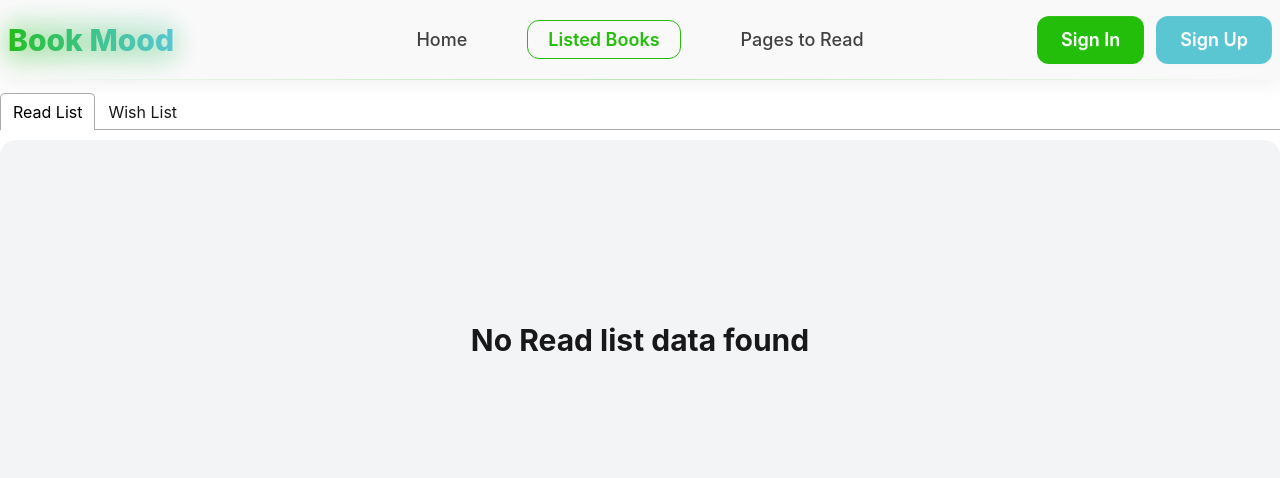
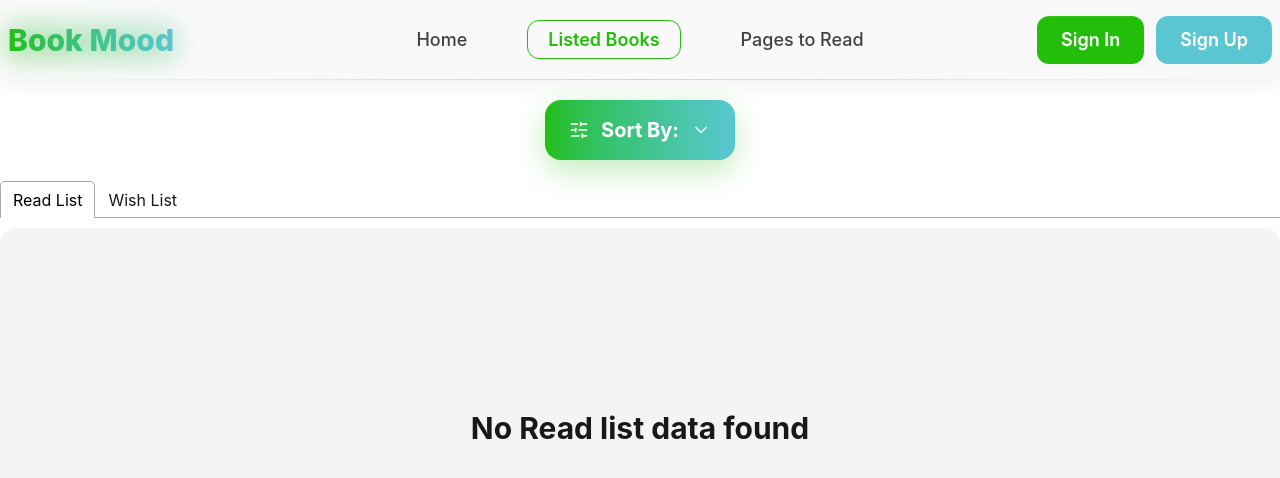
Before and after one commit to Tariqul-stack/book-mood, a React (Vite) app: page /books in a window 1280 px wide. Shown: the top 478 px of the page. Built offline with nearby package versions, Linux system fonts and the light colour scheme.

Commit message:
Implement sorting by pages and rating for read list and wishlist components

```diff
--- a/src/components/ListedBooks/ListedReadList.jsx
+++ b/src/components/ListedBooks/ListedReadList.jsx
@@ -2,12 +2,18 @@ import React, { useContext } from "react";
 import { BookContext } from "../../Context/BookContext";
 import BookCard from "../UI/BookCard";
 
-const ListedReadList = () => {
-  const { readList, wishList } = useContext(BookContext);
+const ListedReadList = ({ sortingType }) => {
+  const { readList } = useContext(BookContext);
 
-  console.log(readList, wishList, "book Context");
+  const filteredReadList = [...readList];
 
-  if (readList.length === 0) {
+  if (sortingType === "pages") {
+    filteredReadList.sort((a, b) => a.totalPages - b.totalPages);
+  } else if (sortingType === "rating") {
+    filteredReadList.sort((a, b) => a.rating - b.rating);
+  }
+
+  if (filteredReadList.length === 0) {
     return (
       <div className="h-[50vh] bg-gray-100 flex items-center justify-center rounded-2xl">
         <h2 className="font-bold text-3xl">No Read list data found</h2>
@@ -16,12 +22,10 @@ const ListedReadList = () => {
   }
 
   return (
-    <div>
-      <div className="grid grid-cols-1 md:grid-cols-3 gap-4">
-        {readList.map((book, index) => (
-          <BookCard key={index} book={book} />
-        ))}
-      </div>
+    <div className="grid grid-cols-1 md:grid-cols-3 gap-4">
+      {filteredReadList.map((book) => (
+        <BookCard key={book.bookId} book={book} />
+      ))}
     </div>
   );
 };
--- a/src/components/ListedBooks/ListedWishList.jsx
+++ b/src/components/ListedBooks/ListedWishList.jsx
@@ -2,12 +2,21 @@ import { useContext } from "react";
 import { BookContext } from "../../Context/BookContext";
 import BookCard from "../UI/BookCard";
 
-const ListedWishList = () => {
+const ListedWishList = ({ sortingType }) => {
   const { wishList } = useContext(BookContext);
 
   console.log(wishList, "book Context");
 
-  if (wishList.length === 0) {
+  // sorting logic
+  const filteredWishList = [...wishList];
+
+  if (sortingType === "pages") {
+    filteredWishList.sort((a, b) => a.totalPages - b.totalPages);
+  } else if (sortingType === "rating") {
+    filteredWishList.sort((a, b) => a.rating - b.rating);
+  }
+
+  if (filteredWishList.length === 0) {
     return (
       <div className="h-[50vh] bg-gray-100 flex items-center justify-center rounded-2xl">
         <h2 className="font-bold text-3xl">No Wish list data found</h2>
@@ -16,12 +25,10 @@ const ListedWishList = () => {
   }
 
   return (
-    <div>
-      <div className="grid grid-cols-1 md:grid-cols-3 gap-4">
-        {wishList.map((book, index) => (
-          <BookCard key={index} book={book} />
-        ))}
-      </div>
+    <div className="grid grid-cols-1 md:grid-cols-3 gap-4">
+      {filteredWishList.map((book) => (
+        <BookCard key={book.bookId} book={book} />
+      ))}
     </div>
   );
 };
--- a/src/pages/Books/Books.jsx
+++ b/src/pages/Books/Books.jsx
@@ -1,16 +1,64 @@
-import React, { useContext } from "react";
+import React, { useContext, useState } from "react";
 import { BookContext } from "../../Context/BookContext";
 import { Tab, Tabs, TabList, TabPanel } from "react-tabs";
 import "react-tabs/style/react-tabs.css";
 import ListedReadList from "../../components/ListedBooks/ListedReadList";
 import ListedWishList from "../../components/ListedBooks/ListedWishList";
+import { ChevronDown, SlidersHorizontal, FileText, Star } from "lucide-react";
 
 const Books = () => {
   const { readList, wishList } = useContext(BookContext);
   console.log(readList, wishList, "book Context");
 
+  const [sortingType, setSortingType] = useState("");
+  console.log(sortingType, "Sorting type");
+
   return (
-    <div className="container mx-auto my-3">
+    <div className="container mx-auto my-5">
+      {/* Sorting */}
+      <div className="flex justify-center my-5">
+        <div className="dropdown dropdown-start">
+          <div
+            tabIndex={0}
+            role="button"
+            className="btn h-auto min-h-0 border-0 px-6 py-4 rounded-2xl text-lg md:text-xl font-bold text-white
+                  bg-linear-to-r from-[#23BE0A] to-[#59C6D2]
+                  shadow-[0_10px_30px_rgba(35,190,10,0.28)]
+                  hover:scale-[1.02] hover:shadow-[0_12px_35px_rgba(35,190,10,0.34)]
+                  transition-all duration-300 flex items-center gap-3"
+          >
+            <SlidersHorizontal size={20} className="opacity-95" />
+            <span>Sort By: {sortingType}</span>
+            <ChevronDown size={20} className="opacity-90" />
+          </div>
+
+          <ul
+            tabIndex={0}
+            className="dropdown-content z-1 mt-3 w-56 rounded-2xl border border-white/10 bg-white p-2 shadow-[0_18px_45px_rgba(0,0,0,0.12)] backdrop-blur-md"
+          >
+            <li>
+              <button
+                onClick={() => setSortingType("pages")}
+                className="w-full flex items-center gap-3 rounded-xl px-4 py-3 text-left text-[17px] font-semibold text-[#131313] hover:bg-[#23BE0A]/10 hover:text-[#23BE0A] transition-all duration-200"
+              >
+                <FileText size={18} />
+                Pages
+              </button>
+            </li>
+            <li>
+              <button
+                onClick={() => setSortingType("rating")}
+                className="w-full flex items-center gap-3 rounded-xl px-4 py-3 text-left text-[17px] font-semibold text-[#131313] hover:bg-[#59C6D2]/10 hover:text-[#59C6D2] transition-all duration-200"
+              >
+                <Star size={18} />
+                Rating
+              </button>
+            </li>
+          </ul>
+        </div>
+      </div>
+
+      {/* Tabs */}
       <Tabs>
         <TabList>
           <Tab>Read List</Tab>
@@ -18,10 +66,10 @@ const Books = () => {
         </TabList>
 
         <TabPanel>
-          <ListedReadList />
+          <ListedReadList sortingType={sortingType} />
         </TabPanel>
         <TabPanel>
-          <ListedWishList />
+          <ListedWishList sortingType={sortingType} />
         </TabPanel>
       </Tabs>
     </div>
```
